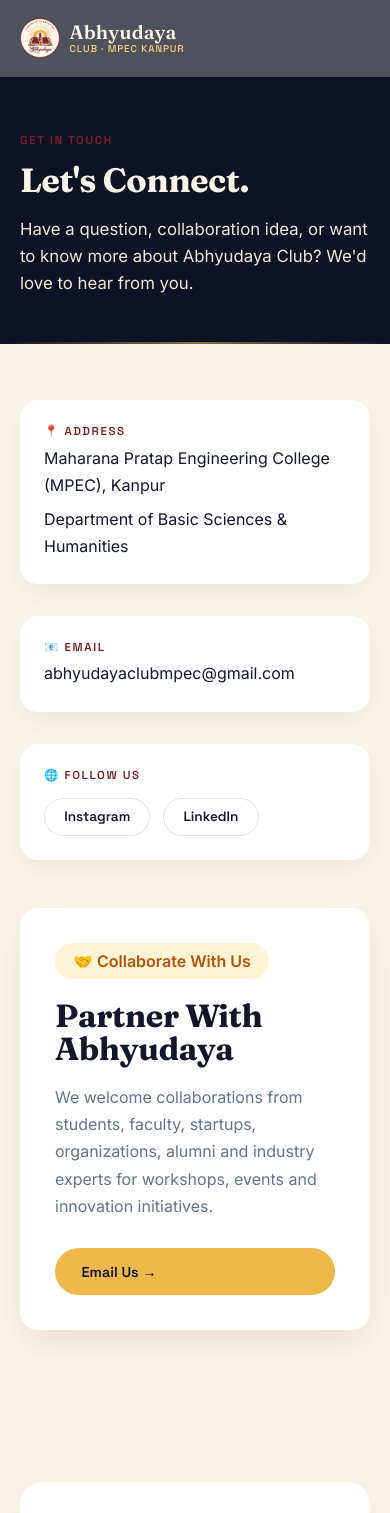
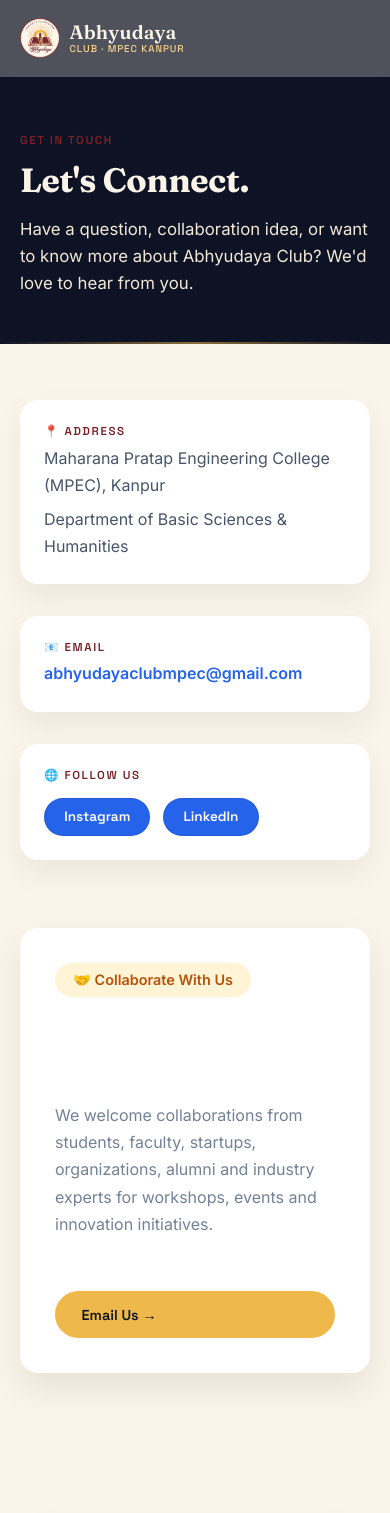
Before and after one commit to viraatt/abhyudaya, a React (Vite) app: page /contact in a window 390 px wide. Shown: the top 1513 px of the page. Built offline with nearby package versions, Linux system fonts and the light colour scheme.

Commit message:
Update Events.css

```diff
--- a/src/pages/Events.css
+++ b/src/pages/Events.css
@@ -1,73 +1,132 @@
-.events-list {
+.contact-grid {
+  display: grid;
+  grid-template-columns: 1fr 1fr;
+  gap: 40px;
+  align-items: start;
+}
+
+.contact-info {
   display: flex;
   flex-direction: column;
+  gap: 30px;
 }
 
-.event-row {
-  display: grid;
-  grid-template-columns: 220px 1fr;
-  gap: 2rem;
-  padding: 1.9rem 0;
-  border-top: 1px solid var(--line-on-light);
-  transition: background 0.2s ease;
+.contact-info__block {
+  background: #fff;
+  padding: 28px;
+  border-radius: 18px;
+  box-shadow: 0 10px 25px rgba(0, 0, 0, 0.06);
 }
 
-.events-list .event-row:last-child {
-  border-bottom: 1px solid var(--line-on-light);
+.contact-info__text {
+  color: #475569;
+  line-height: 1.8;
 }
 
-.event-row:hover {
-  background: rgba(242, 169, 59, 0.06);
+.contact-info__email {
+  color: #2563eb;
+  font-weight: 600;
+  text-decoration: none;
 }
 
-.event-row--featured .event-row__kind .eyebrow {
-  color: var(--sun);
+.contact-info__email:hover {
+  text-decoration: underline;
 }
 
-.event-row--featured h3 {
-  color: var(--horizon);
+.contact-info__socials {
+  display: flex;
+  flex-wrap: wrap;
+  gap: 12px;
 }
 
-.event-row__kind .eyebrow {
-  color: var(--horizon);
+.social-pill {
+  text-decoration: none;
+  padding: 10px 18px;
+  border-radius: 30px;
+  background: #2563eb;
+  color: white;
+  transition: .3s;
 }
 
-.event-row__body h3 {
-  font-size: 1.35rem;
-  font-weight: 600;
-  margin-bottom: 0.55rem;
+.social-pill:hover {
+  background: #1d4ed8;
+  transform: translateY(-2px);
 }
 
-.event-row__body p {
-  color: var(--ink-soft);
-  line-height: 1.6;
-  max-width: 640px;
+/* Right Card */
+
+.join-card {
+  background: linear-gradient(135deg, #0f172a, #1e3a8a);
+  color: white;
+  padding: 40px;
+  border-radius: 24px;
+  box-shadow: 0 20px 45px rgba(0,0,0,.18);
 }
 
-/* --- clickable rows that open the sub-events modal --- */
-
-.event-row--clickable {
-  cursor: pointer;
+.join-badge {
+  display: inline-block;
+  background: rgba(255,255,255,.15);
+  padding: 8px 18px;
+  border-radius: 50px;
+  margin-bottom: 20px;
+  font-size: .9rem;
 }
 
-.event-row__cta {
-  display: inline-flex;
-  align-items: center;
-  gap: 0.35rem;
-  margin-top: 0.8rem;
-  font-size: 0.85rem;
-  font-weight: 600;
-  color: var(--horizon);
-  transition: gap 0.2s ease;
+.join-card h2 {
+  margin-bottom: 18px;
 }
 
-.event-row--clickable:hover .event-row__cta {
-  gap: 0.55rem;
+.join-card p {
+  line-height: 1.8;
+  opacity: .9;
 }
 
-@media (max-width: 700px) {
-  .event-row {
+.register-btn {
+  margin-top: 25px;
+}
+
+/* FAQ */
+
+.faq-card {
+  background: white;
+  border-radius: 24px;
+  padding: 40px;
+  box-shadow: 0 12px 35px rgba(0,0,0,.08);
+}
+
+.faq-card h2 {
+  margin-bottom: 35px;
+}
+
+.faq-item {
+  padding: 18px 0;
+  border-bottom: 1px solid #e5e7eb;
+}
+
+.faq-item:last-child {
+  border-bottom: none;
+}
+
+.faq-item h3 {
+  color: #0f172a;
+  margin-bottom: 8px;
+}
+
+.faq-item p {
+  color: #64748b;
+  line-height: 1.7;
+}
+
+/* Responsive */
+
+@media (max-width: 900px) {
+
+  .contact-grid {
     grid-template-columns: 1fr;
-    gap: 0.6rem;
   }
+
+  .join-card {
+    margin-top: 20px;
+  }
+
 }
```
